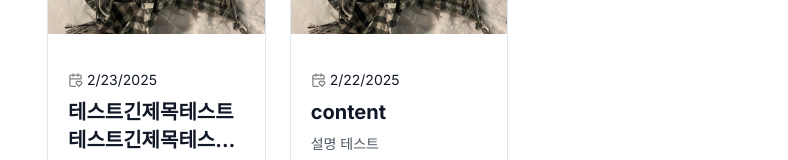
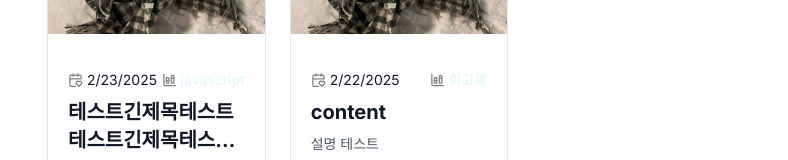
Before and after one commit to rosielsh/blog, a Next.js app: page / in a window 1280 px wide. Shown: the part 326-486 px from the top of the page, without its empty margins (241-1029 px from the left). Built offline with nearby package versions, Linux system fonts and the light colour scheme.

Commit message:
feat: 게시물 카드에 아이콘 추가

```diff
--- a/src/components/posts/PostCard.tsx
+++ b/src/components/posts/PostCard.tsx
@@ -1,5 +1,5 @@
 import { PostMetadata } from "@/lib/mdx";
-import { CalendarHeart } from "lucide-react";
+import { CalendarHeart, ChartColumnStacked } from "lucide-react";
 import Image from "next/image";
 import Link from "next/link";
 
@@ -22,12 +22,20 @@ export function PostCard({ post }: PostCardProps) {
           </div>
         )}
         <div className="space-y-2 p-5">
-          <time className="text-sm flex align-center">
-            <CalendarHeart size={15} height={20} color="gray" />
-            <span className="ml-1">
-              {new Date(post.date).toLocaleDateString()}
-            </span>
-          </time>
+          <div className="flex justify-between items-center">
+            <time className="text-sm flex items-center">
+              <CalendarHeart size={15} height={20} color="gray" />
+              <span className="ml-1">
+                {new Date(post.date).toLocaleDateString()}
+              </span>
+            </time>
+
+            <div className="text-sm flex items-center">
+              <ChartColumnStacked size={15} height={20} color="gray" />
+              <span className="ml-1 text-green-100">{post.category}</span>
+            </div>
+          </div>
+
           <div className="h-28">
             <h2 className="text-xl font-bold my-2 text-overflow">
               {post.title}
```
